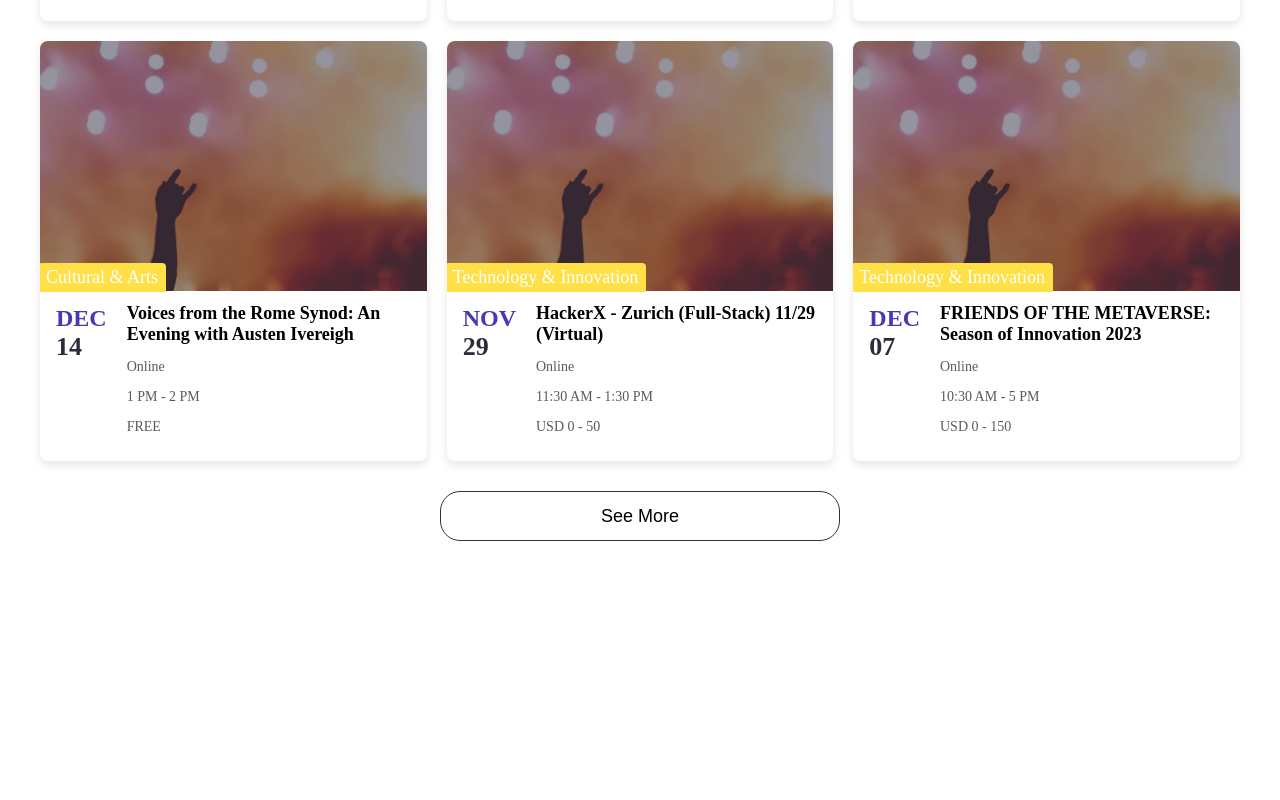
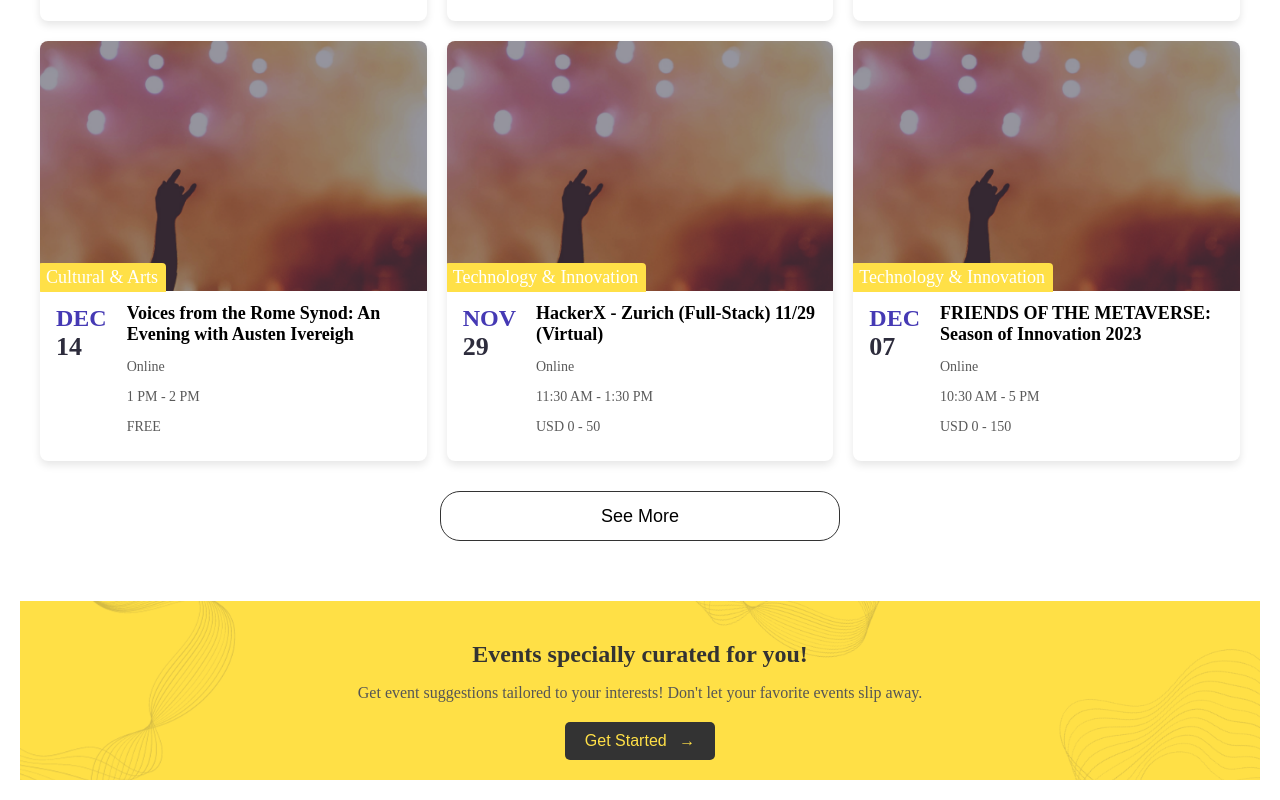
Before and after one commit to ali-mansour21/ActiveVibe, a React (Vite) app in the folder frontend/: page / in a window 1280 px wide. Shown: the part 2609-3409 px from the top of the page. Before the commit the page ends 3210 px from the top, so only its background shows below. Built offline with nearby package versions, Linux system fonts and the light colour scheme.

Commit message:
Create the curated event banner

```diff
--- /dev/null
+++ b/frontend/src/pages/components/CuratedEventsBanner.jsx
@@ -0,0 +1,19 @@
+import "../styles/curatedeventsbanner.css";
+const CuratedEventsBanner = () => {
+  return (
+    <div className="curated-events-banner">
+      <div className="banner-content">
+        <h2>Events specially curated for you!</h2>
+        <p>
+          Get event suggestions tailored to your interests! Don't let your
+          favorite events slip away.
+        </p>
+        <button className="get-started-button">
+          Get Started <span className="arrow">→</span>
+        </button>
+      </div>
+    </div>
+  );
+};
+
+export default CuratedEventsBanner;
--- a/frontend/src/pages/components/Home.jsx
+++ b/frontend/src/pages/components/Home.jsx
@@ -1,5 +1,6 @@
 import Header from "../../components/Header";
 import Categories from "./Categories";
+import CuratedEventsBanner from "./CuratedEventsBanner";
 import EventsSection from "./EventSection";
 import LandingPage from "./LandingPage ";
 import OnlineEventsSection from "./OnlineEventsSection";
@@ -13,6 +14,7 @@ const Home = () => {
       <Categories />
       <EventsSection />
       <OnlineEventsSection />
+      <CuratedEventsBanner />
     </>
   );
 };
--- /dev/null
+++ b/frontend/src/pages/styles/curatedeventsbanner.css
@@ -0,0 +1,62 @@
+.curated-events-banner {
+  background-color: #ffe047;
+  padding: 20px;
+  max-width: 1200px;
+  margin: 20px auto;
+  display: flex;
+  align-items: center;
+  justify-content: center;
+  text-align: center;
+  position: relative;
+  overflow: hidden;
+}
+
+.banner-content {
+  z-index: 1;
+}
+
+.curated-events-banner h2 {
+  font-size: 24px;
+  color: #333;
+  margin-bottom: 10px;
+  font-weight: bold;
+}
+
+.curated-events-banner p {
+  font-size: 16px;
+  color: #555;
+  margin-bottom: 20px;
+}
+
+.get-started-button {
+  background-color: #333;
+  color: #ffe047;
+  padding: 10px 20px;
+  border-radius: 5px;
+  font-size: 16px;
+  border: none;
+  cursor: pointer;
+  transition: background-color 0.3s ease;
+}
+
+.get-started-button .arrow {
+  margin-left: 8px;
+}
+
+.get-started-button:hover {
+  background-color: #000;
+}
+
+.curated-events-banner::before {
+  content: "";
+  position: absolute;
+  top: 0;
+  right: 0;
+  bottom: 0;
+  left: 0;
+  background-image: url("../../assets/banner/recommendations.png");
+  background-repeat: no-repeat;
+  background-size: cover;
+  opacity: 0.2;
+  z-index: 0;
+}
```
Also changed, not shown: frontend/src/assets/banner/recommendations.png (added).
